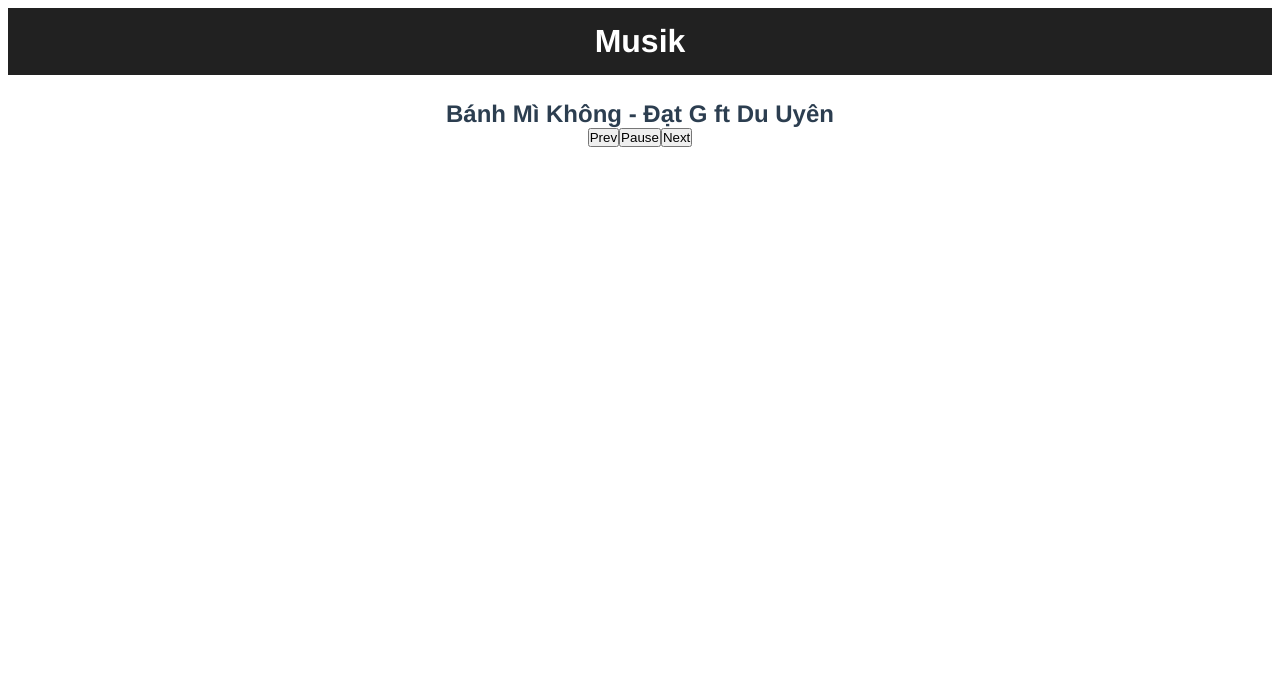
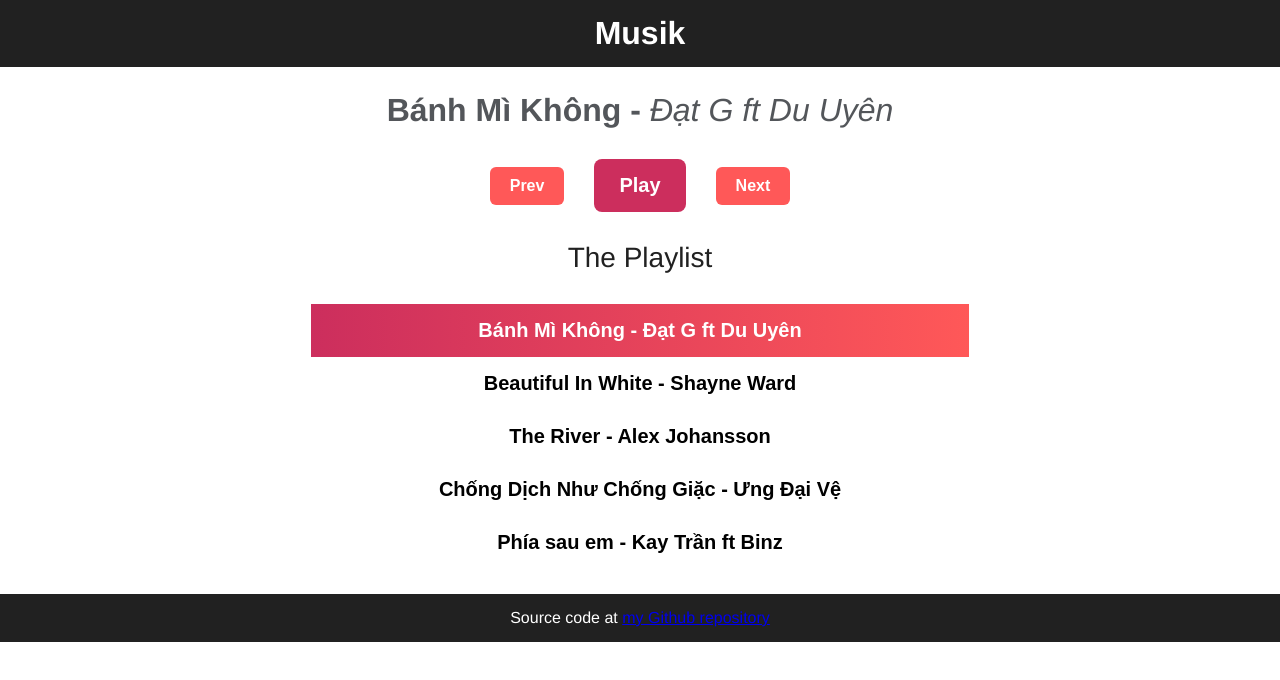
Before and after one commit to NDK1410/vue-musik, a Vue app: page / in a window 1280 px wide. Shown: the top 680 px of the page. Built offline with nearby package versions, Linux system fonts and the light colour scheme.

Commit message:
playlist-and-complete-css

```diff
--- a/index.html
+++ b/index.html
@@ -3,7 +3,7 @@
   <head>
     <meta charset="utf-8">
     <meta name="viewport" content="width=device-width,initial-scale=1.0">
-    <title>vue-musik</title>
+    <title>Musik</title>
   </head>
   <body>
     <div id="app"></div>
--- a/src/App.vue
+++ b/src/App.vue
@@ -16,11 +16,16 @@ export default {
 </script>
 
 <style>
+* {
+  margin: 0;
+  padding: 0;
+  box-sizing: border-box;
+}
+
 #app {
   font-family: 'Avenir', Helvetica, Arial, sans-serif;
   -webkit-font-smoothing: antialiased;
   -moz-osx-font-smoothing: grayscale;
-  text-align: center;
   color: #2c3e50;
 }
 </style>
--- a/src/components/Musik.vue
+++ b/src/components/Musik.vue
@@ -13,7 +13,16 @@
           <button class="next" @click="next">Next</button>
         </div>
       </section>
+      <section class="playlist">
+        <h3>The Playlist</h3>
+        <button v-for="song in songs" :key="song.src" @click="play(song)" :class="(song.src == current.src) ? 'song playing' : 'song'">
+          {{ song.title }} - {{ song.artist }}
+        </button>
+      </section>
     </main>
+    <footer>
+      Source code at <a href="https://github.com/NDK1410/vue-musik">my Github repository</a>
+    </footer>
   </div>
 </template>
 
@@ -24,7 +33,7 @@ export default {
     return {
       current: {},
       index: 0,
-      isPlaying: true,
+      isPlaying: false,
       songs: [
         {
           title: 'Bánh Mì Không',
@@ -64,6 +73,15 @@ export default {
       }
 
       this.player.play();
+      this.player.addEventListener('ended', function () {
+        this.index++;
+        if (this.index > this.songs.length - 1) {
+          this.index = 0;
+        }
+
+        this.current = this.songs[this.index];
+        this.play(this.current);
+      }.bind(this));
       this.isPlaying = true;
     },
     pause () {
@@ -98,11 +116,7 @@ export default {
 
 <!-- Add "scoped" attribute to limit CSS to this component only -->
 <style scoped>
-* {
-  margin: 0;
-  padding: 0;
-  box-sizing: border-box;
-}
+
 body {
   font-family: sans-serif;
 }
@@ -114,10 +128,100 @@ header {
   background-color: #212121;
   color: #FFF;
 }
+
 main {
   width: 100%;
   max-width: 768px;
   margin: 0 auto;
   padding: 25px;
 }
+
+.song-title {
+  color: #53565A;
+  font-size: 32px;
+  font-weight: 700;
+  text-align: center;
+}
+.song-title span {
+  font-weight: 400;
+  font-style: italic;
+}
+
+.controls {
+  display: flex;
+  justify-content: center;
+  align-items: center;
+  padding: 30px 15px;
+}
+
+button {
+  appearance: none;
+  background: none;
+  border: none;
+  outline: none;
+  cursor: pointer;
+}
+button:hover {
+  opacity: 0.8;
+}
+
+.play, .pause {
+  font-size: 20px;
+  font-weight: 700;
+  padding: 15px 25px;
+  margin: 0px 15px;
+  border-radius: 8px;
+  color: #FFF;
+  background-color: #CC2E5D;
+}
+
+.next, .prev {
+  font-size: 16px;
+  font-weight: 700;
+  padding: 10px 20px;
+  margin: 0px 15px;
+  border-radius: 6px;
+  color: #FFF;
+  background-color: #FF5858;
+}
+
+.playlist {
+  padding: 0px 30px;
+}
+
+.playlist h3 {
+  color: #212121;
+  font-size: 28px;
+  font-weight: 400;
+  margin-bottom: 30px;
+  text-align: center;
+}
+.playlist .song {
+  display: block;
+  width: 100%;
+  padding: 15px;
+  font-size: 20px;
+  font-weight: 700;
+  cursor: pointer;
+}
+.playlist .song:hover {
+  color: #FF5858;
+}
+
+.playlist .song.playing {
+  color: #FFF;
+  background-image: linear-gradient(to right, #CC2E5D, #FF5858);
+}
+
+footer {
+  text-align: center;
+  padding: 15px;
+  background-color: #212121;
+  color: #FFF;
+}
+
+/*a {
+  color: inherit;
+  text-decoration: none;
+}*/
 </style>
```
